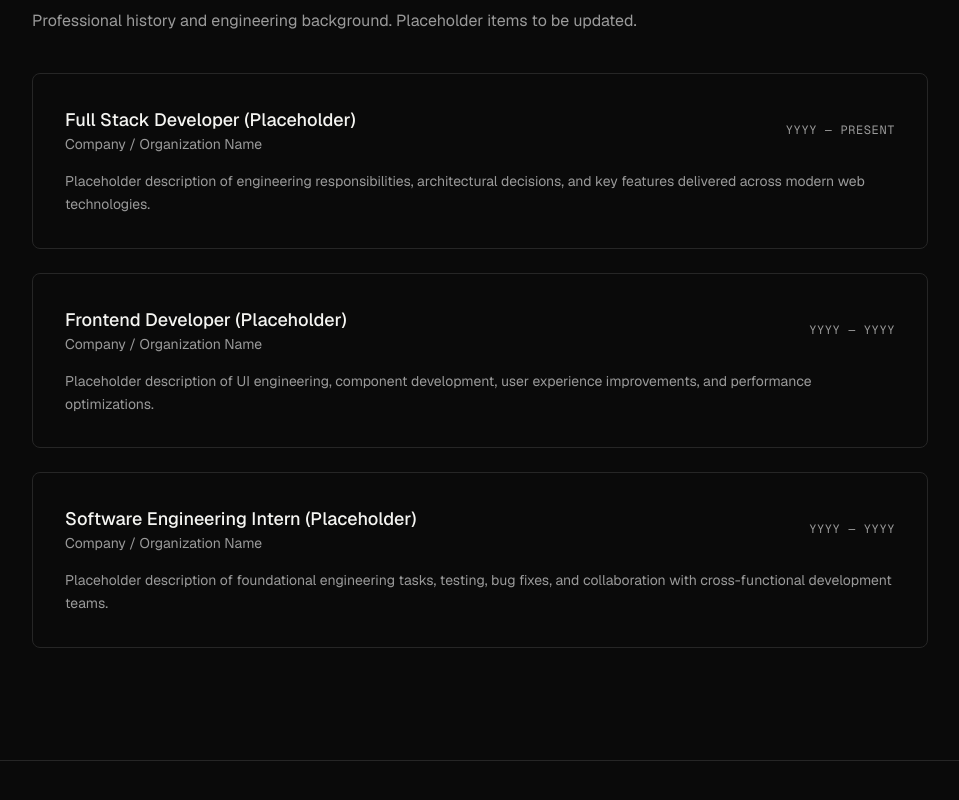
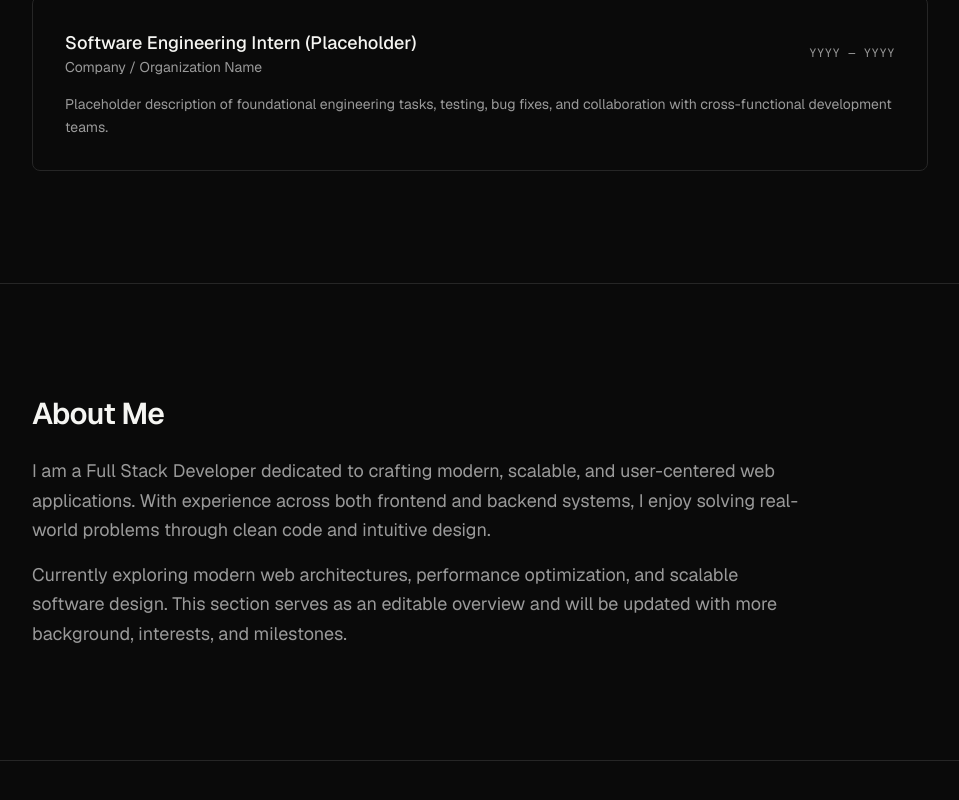
Before and after one commit to hirushaMaduranga/HirushaMaduranga-portfolio, a Next.js app: page / in a window 1280 px wide. Shown: the part 1992-2792 px from the top of the page, without its empty margins (16-975 px from the left). Built offline with nearby package versions, Linux system fonts and the light colour scheme.

Commit message:
set page tsx

```diff
--- a/app/page.tsx
+++ b/app/page.tsx
@@ -1,10 +1,9 @@
 import { Navbar } from "@/components/layout/navbar";
 import { Footer } from "@/components/layout/footer";
 import { Hero } from "@/components/sections/hero";
-import { About } from "@/components/sections/about";
 import { Projects } from "@/components/sections/projects";
 import { Experience } from "@/components/sections/experience";
-import { Skills } from "@/components/sections/skills";
+import { About } from "@/components/sections/about";
 import { Contact } from "@/components/sections/contact";
 
 export default function Home() {
@@ -13,10 +12,9 @@ export default function Home() {
       <Navbar />
       <main className="flex-1 flex flex-col">
         <Hero />
-        <About />
         <Projects />
         <Experience />
-        <Skills />
+        <About />
         <Contact />
       </main>
       <Footer />
```
